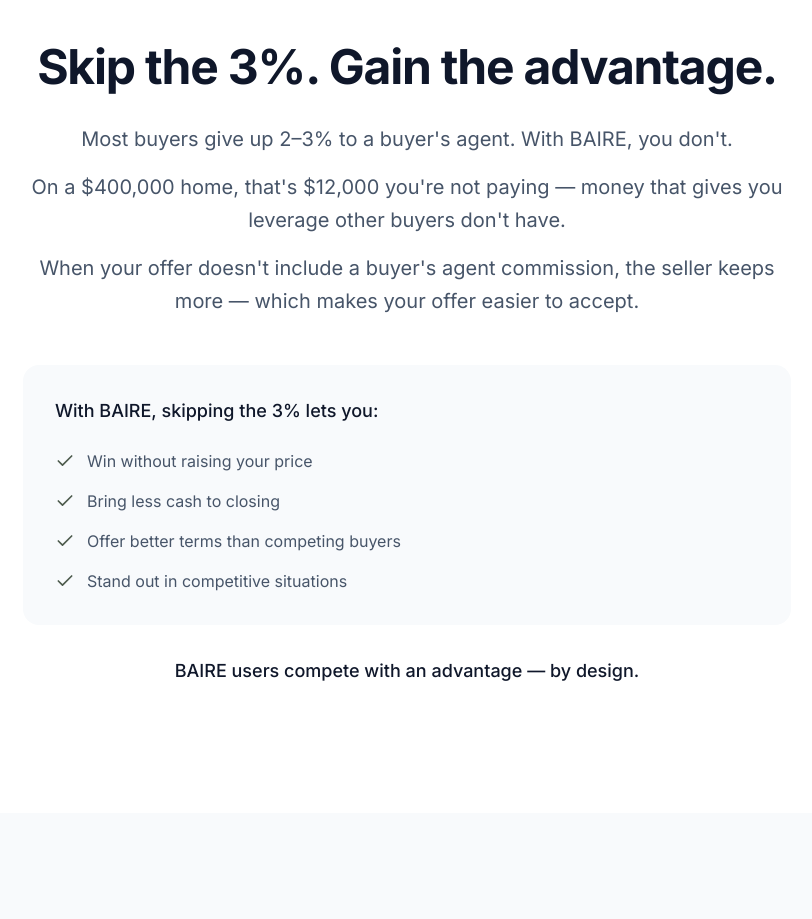
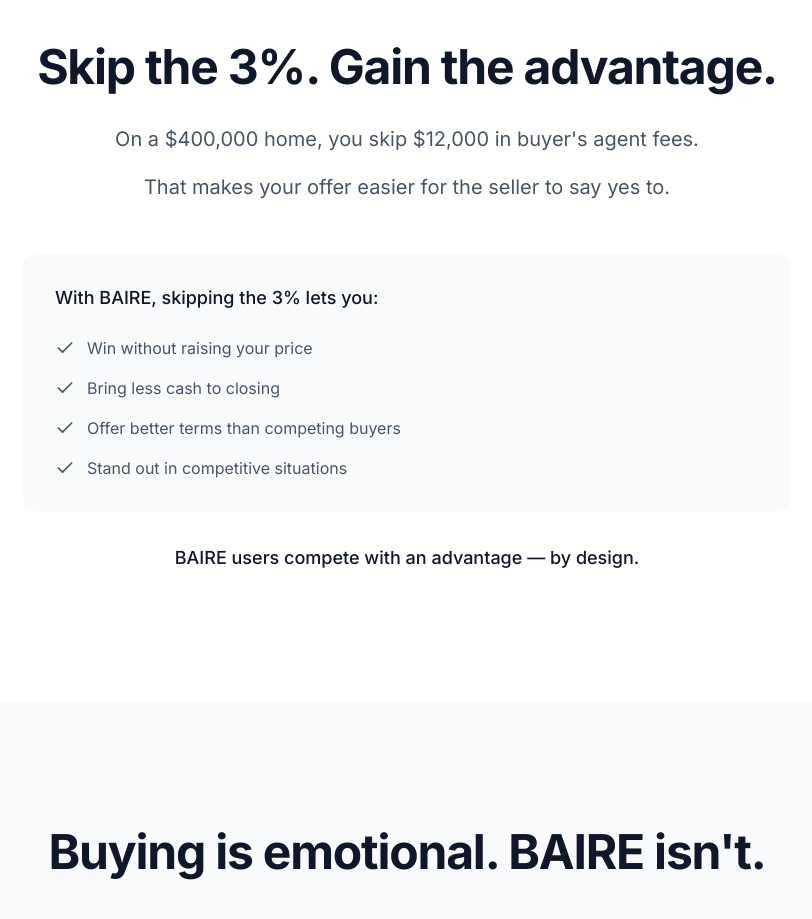
Before and after one commit to geoffbailey114/baireapp, a Next.js app: page / in a window 1280 px wide. Shown: the part 4120-5039 px from the top of the page, without its empty margins (233-1045 px from the left). Built offline with nearby package versions, Linux system fonts and the light colour scheme.

Commit message:
leverage change 1.1 1/31/26

```diff
--- a/components/tactical-answers.tsx
+++ b/components/tactical-answers.tsx
@@ -48,13 +48,10 @@
               className="text-center mb-12"
             >
               <p className="text-xl text-slate-600 leading-relaxed mb-4">
-                Most buyers give up 2–3% to a buyer&apos;s agent. With BAIRE, you don&apos;t.
-              </p>
-              <p className="text-xl text-slate-600 leading-relaxed mb-4">
-                On a $400,000 home, that&apos;s $12,000 you&apos;re not paying — money that gives you leverage other buyers don&apos;t have.
+                On a $400,000 home, you skip $12,000 in buyer&apos;s agent fees.
               </p>
               <p className="text-xl text-slate-600 leading-relaxed">
-                When your offer doesn&apos;t include a buyer&apos;s agent commission, the seller keeps more — which makes your offer easier to accept.
+                That makes your offer easier for the seller to say yes to.
               </p>
             </motion.div>
 
```
